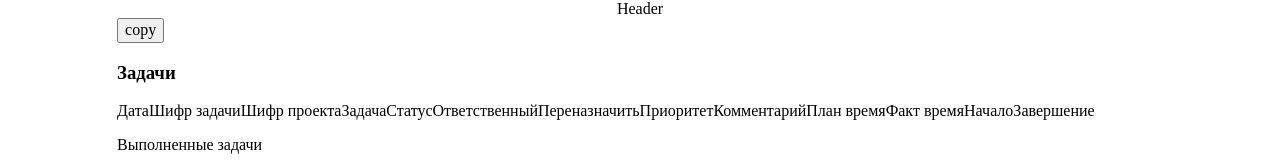
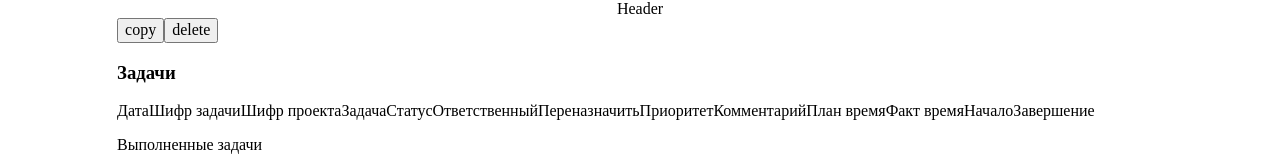
Before and after one commit to Sibusky/tasks-accordion, a React (Create React App) app: page / in a window 1280 px wide. Shown: the top 160 px of the page. Built offline with nearby package versions, Linux system fonts and the light colour scheme; the HTML template or start-up script is replaced by a standard one.

Commit message:
feat: implement delete button

```diff
--- a/src/App.js
+++ b/src/App.js
@@ -12,11 +12,9 @@ function App() {
   const [tasksList, setTasksList] = useState([]);
   const [selectedRow, setSelectedRow] = useState('');
 
-
   useEffect(() => {
-    setTasksList(tasks)
-  }, [])
-
+    setTasksList(tasks);
+  }, []);
 
   const doneTasks = tasksList.filter((task) => task.type === 'done');
   const todaysTasks = tasksList.filter((task) => task.type === 'today');
@@ -53,8 +51,13 @@ function App() {
         duplicatedRow,
         ...tasksList.slice(tasksList.indexOf(selectedRow)),
       ]);
+    },
+    [tasksList]
+  );
 
-      console.log(selectedRow)
+  const handleDelete = useCallback(
+    (id) => {
+      setTasksList(tasksList.filter((task) => task.id !== id));
     },
     [tasksList]
   );
@@ -71,6 +74,7 @@ function App() {
         setActiveTasks={setActiveTasks}
         handleClick={handleRowClick}
         handleDuplicate={handleDuplicate}
+        handleDelete={handleDelete}
       />
       <Footer />
     </div>
--- a/src/components/Main/Main.jsx
+++ b/src/components/Main/Main.jsx
@@ -14,10 +14,15 @@ export default function Main({
   setActiveTasks,
   handleClick,
   handleDuplicate,
+  handleDelete,
 }) {
   return (
     <main className='main'>
-      <Toolbar selectedRow={selectedRow} handleDuplicate={handleDuplicate}/>
+      <Toolbar
+        selectedRow={selectedRow}
+        handleDuplicate={handleDuplicate}
+        handleDelete={handleDelete}
+      />
       <TaskTable
         doneTasks={doneTasks}
         todaysTasks={todaysTasks}
--- a/src/components/Toolbar/Toolbar.jsx
+++ b/src/components/Toolbar/Toolbar.jsx
@@ -2,10 +2,12 @@ import React from 'react';
 
 import './Toolbar.css';
 
-export default function Toolbar({ selectedRow, handleDuplicate }) {
+export default function Toolbar({ selectedRow, handleDuplicate, handleDelete }) {
   return (
     <div className='toolbar'>
-      <button className='toolbar__button' onClick={() => handleDuplicate(selectedRow)}>copy</button>
+      <button className='toolbar__copy-button' onClick={() => handleDuplicate(selectedRow)}>copy</button>
+      <button className='toolbar__delete-button' onClick={() => handleDelete(selectedRow)}>delete</button>
+
     </div>
   );
 }
```
